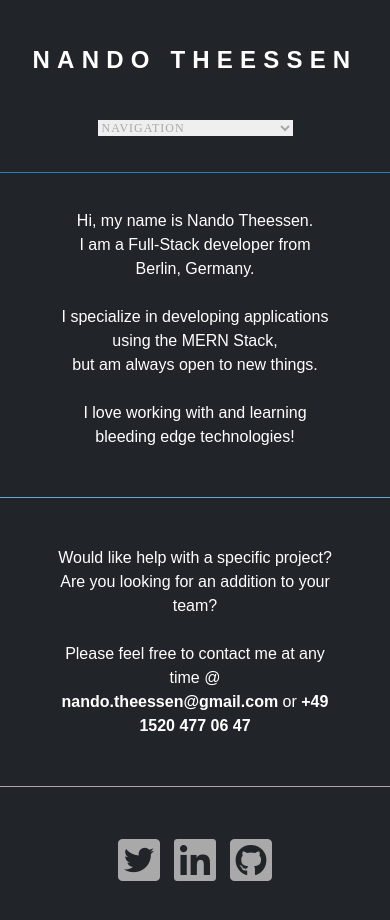
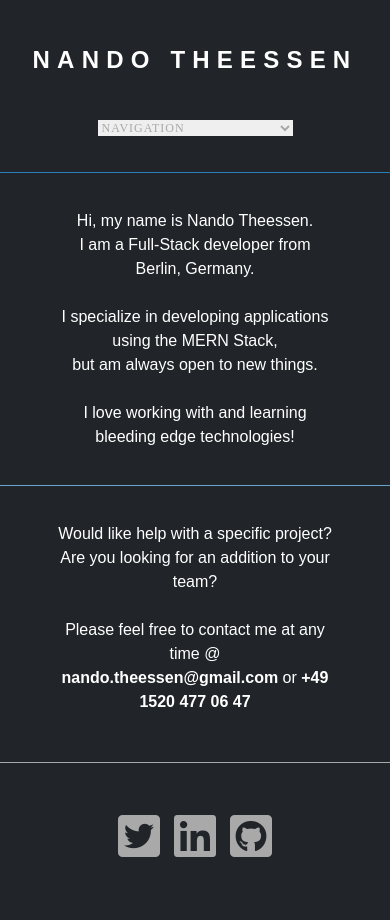
Before and after one commit to NandoTheessen/Resume-Page, a React (Create React App) app: page / in a window 390 px wide. Shown: the top 920 px of the page. Built offline with nearby package versions, Linux system fonts and the light colour scheme.

Commit message:
Added contrast color

```diff
--- a/src/components/Content.css
+++ b/src/components/Content.css
@@ -12,14 +12,14 @@
 
 .reach-out {
     width: 100%;
-    margin-top: 48px;
+    margin-top: 36px;
     max-width: 850px;
     padding: 0 15px;
 }
 
 .hello {
     width: 100%;
-    margin-bottom: 48px;
+    margin-bottom: 36px;
 }
 
 /* .hello span {
@@ -40,12 +40,12 @@
         padding-left: 0;
         padding-right: 0;
         margin: 0 auto;
-        margin-top: 48px;
+        margin-top: 36px;
     }
     .hello {
         max-width: 280px;
         padding-left: 0;
         margin: 0 auto;
-        margin-bottom: 48px;
+        margin-bottom: 36px;
     }
 }
```
